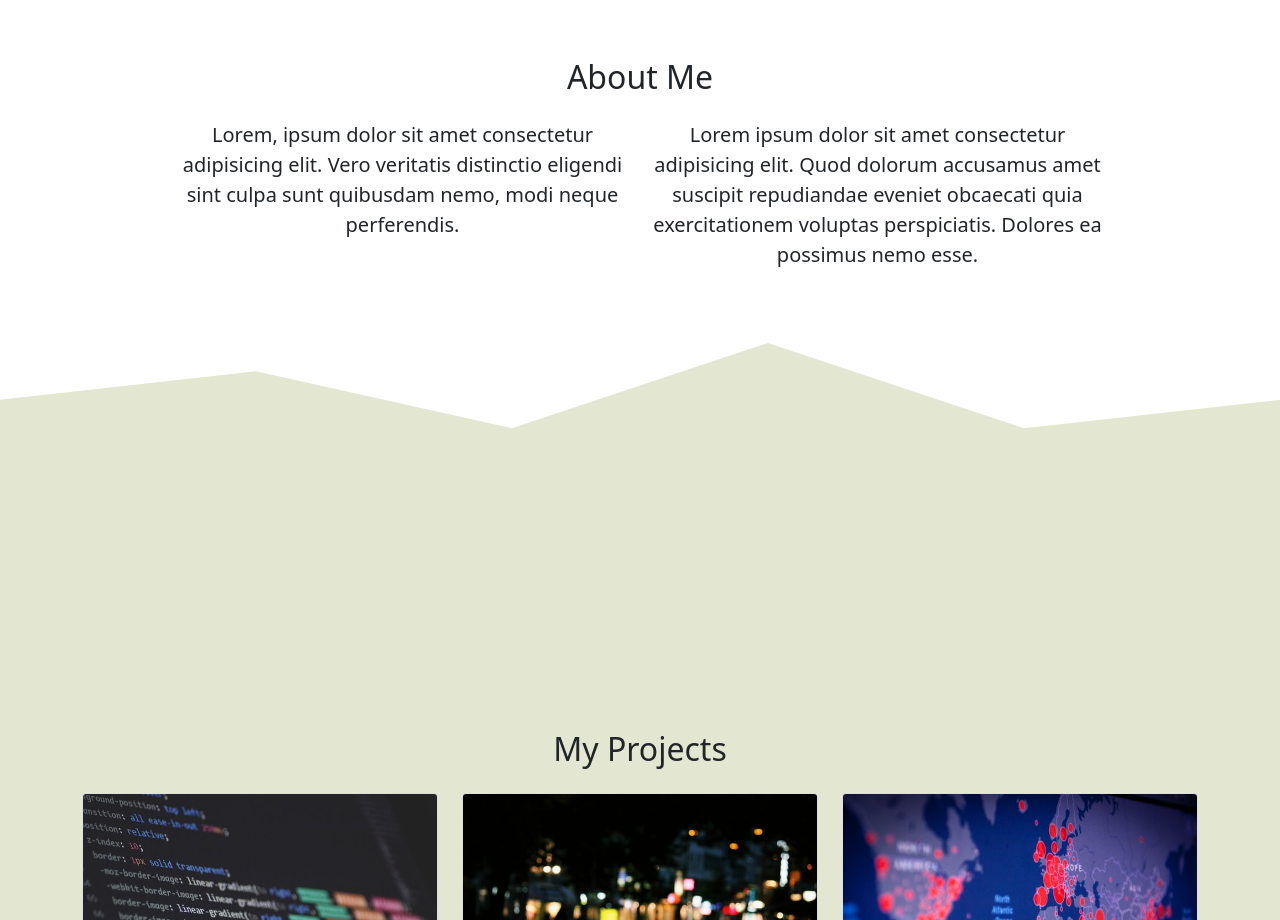
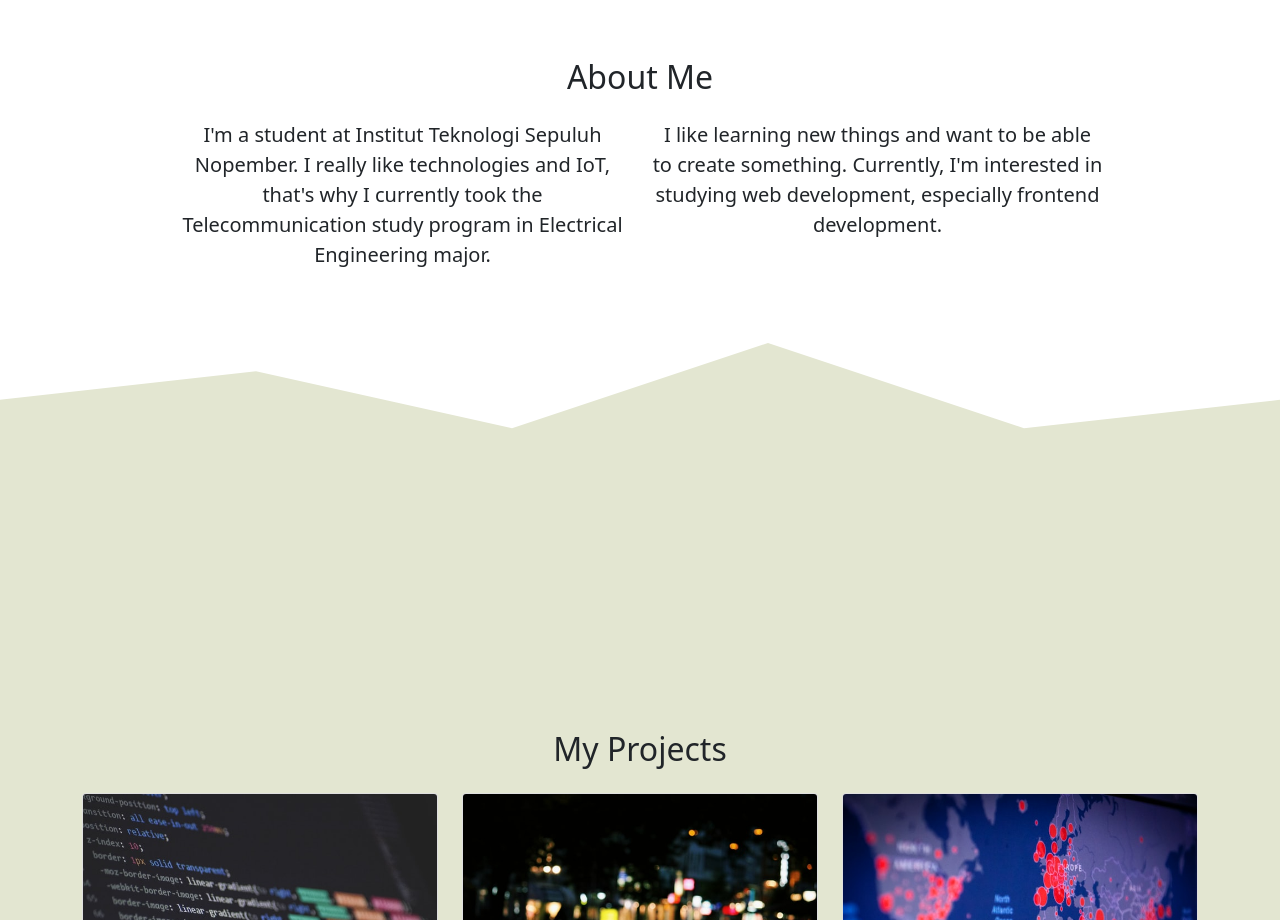
Before and after one commit to nadhifrmdhn/nadhifrmdhn.github.io, a plain HTML site: page index.html in a window 1280 px wide. Shown: the part 820-1740 px from the top of the page. Drawn offline with nearby package versions, Linux system fonts and the light colour scheme.

Commit message:
menambah isi about

```diff
--- a/index.html
+++ b/index.html
@@ -65,10 +65,10 @@
         </div>
         <div class="row justify-content-center fs-5 text-center">
           <div class="col-md-5">
-            <p>Lorem, ipsum dolor sit amet consectetur adipisicing elit. Vero veritatis distinctio eligendi sint culpa sunt quibusdam nemo, modi neque perferendis.</p>
+            <p>I'm a student at Institut Teknologi Sepuluh Nopember. I really like technologies and IoT, that's why I currently took the Telecommunication study program in Electrical Engineering major.</p>
           </div>
           <div class="col-md-5">
-            <p>Lorem ipsum dolor sit amet consectetur adipisicing elit. Quod dolorum accusamus amet suscipit repudiandae eveniet obcaecati quia exercitationem voluptas perspiciatis. Dolores ea possimus nemo esse.</p>
+            <p>I like learning new things and want to be able to create something. Currently, I'm interested in studying web development, especially frontend development.</p>
           </div>
         </div>
       </div>
```
